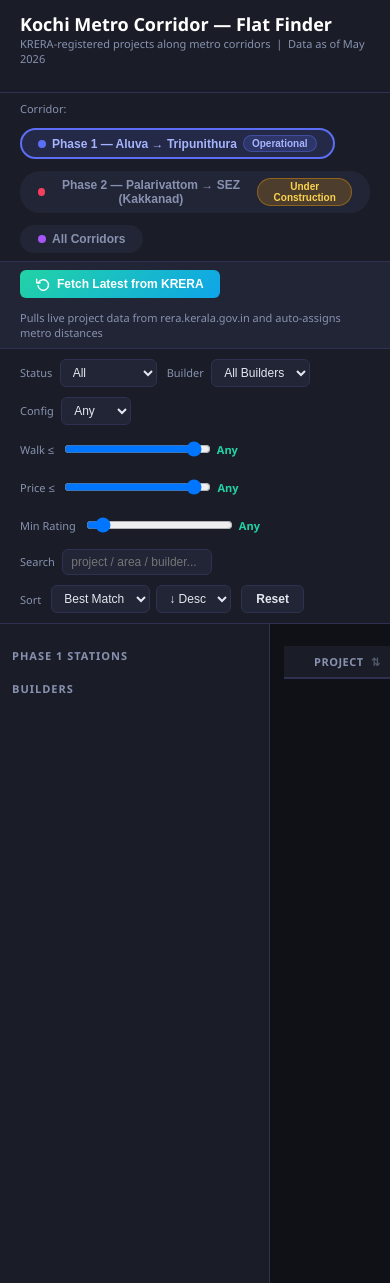
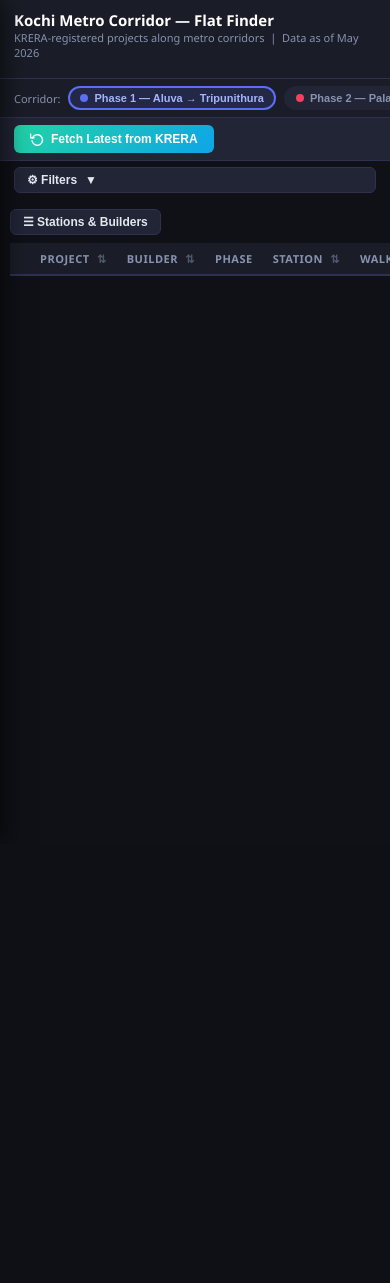
Before and after one commit to thatsmeadarsh/flat-checker, a Python web app: template templates/index.html in a window 390 px wide. After the commit the page ends 276 px from the top, so only its background shows below. Run offline with Jinja, Linux system fonts and the light colour scheme; the template is opened without the code that fills it, so the values that code supplies are empty.

Commit message:
feat: make sidebar a slide-in drawer and filters collapsible on mobile
- Sidebar hidden off-screen on mobile; opens as a full-height drawer via
  "Stations & Builders" button with overlay backdrop
- Auto-closes drawer after selecting a station or builder
- Filter controls start collapsed on mobile with a toggle button, laid out
  in a 2-column grid to avoid horizontal overflow
- Phase bar scrolls horizontally on mobile; phase badges hidden to save space
- Table area scoped with overflow-x: auto so only the table scrolls, not the page

```diff
--- a/templates/index.html
+++ b/templates/index.html
@@ -277,6 +277,124 @@ tbody td { padding: 8px 10px; vertical-align: middle; white-space: nowrap; }
 .ptag.p1 { background: rgba(91,110,245,0.15); color: #a5b4fc; }
 .ptag.p2 { background: rgba(244,63,94,0.15); color: #fda4af; }
 
+/* ── mobile ──────────────────────────────── */
+@media (max-width: 768px) {
+  body { font-size: 12px; }
+
+  header { padding: 10px 14px; gap: 8px; }
+  header h1 { font-size: 15px; }
+  .stats-bar { gap: 8px; margin-left: 0; width: 100%; justify-content: space-between; }
+  .stat .val { font-size: 16px; }
+
+  .phase-bar { padding: 7px 14px; gap: 8px; flex-wrap: nowrap; overflow-x: auto; }
+  .phase-btn { font-size: 11px; padding: 4px 10px; white-space: nowrap; }
+  .phase-badge { display: none; }
+
+  .fetch-bar { padding: 7px 14px; flex-wrap: wrap; }
+  .fetch-info { display: none; }
+
+  .controls {
+    padding: 8px 14px;
+    display: grid;
+    grid-template-columns: 1fr 1fr;
+    gap: 7px;
+  }
+  .controls > div { width: 100%; }
+  .controls select,
+  .controls input[type=text] { width: 100%; }
+  .controls .range-group { width: 100%; }
+  .controls .sort-group { grid-column: 1 / -1; }
+  .controls .btn { grid-column: 1 / -1; width: 100%; }
+  .controls label { display: block; margin-bottom: 2px; }
+
+  /* Sidebar becomes a full-height drawer */
+  .main { height: calc(100vh - var(--header-h, 220px)); position: relative; }
+
+  .sidebar {
+    position: fixed;
+    top: 0; left: 0;
+    width: 280px;
+    height: 100%;
+    z-index: 500;
+    transform: translateX(-100%);
+    transition: transform 0.25s ease;
+    box-shadow: 4px 0 24px rgba(0,0,0,0.6);
+  }
+  .sidebar.open { transform: translateX(0); }
+
+  .sidebar-overlay {
+    display: none;
+    position: fixed;
+    inset: 0;
+    background: rgba(0,0,0,0.55);
+    z-index: 499;
+  }
+  .sidebar-overlay.visible { display: block; }
+
+  .table-area { overflow-x: auto; padding: 10px; width: 100%; }
+
+  /* Sticky station toggle button */
+  .mobile-sidebar-btn {
+    display: flex;
+    align-items: center;
+    gap: 6px;
+    background: var(--surface2);
+    border: 1px solid var(--border);
+    color: var(--text);
+    border-radius: 6px;
+    padding: 5px 12px;
+    font-size: 12px;
+    font-weight: 600;
+    cursor: pointer;
+    white-space: nowrap;
+  }
+
+  /* Sidebar close button */
+  .sidebar-close {
+    display: flex;
+    align-items: center;
+    justify-content: space-between;
+    padding: 10px 14px 6px;
+    border-bottom: 1px solid var(--border);
+    margin-bottom: 4px;
+  }
+  .sidebar-close-btn {
+    background: none;
+    border: none;
+    color: var(--muted);
+    font-size: 20px;
+    cursor: pointer;
+    line-height: 1;
+    padding: 2px 6px;
+  }
+  .sidebar-close-label { font-size: 12px; font-weight: 700; color: var(--text); }
+
+  /* Collapse filters */
+  .controls-toggle {
+    display: flex;
+    align-items: center;
+    gap: 8px;
+    background: var(--surface2);
+    border: 1px solid var(--border);
+    color: var(--text);
+    border-radius: 6px;
+    padding: 5px 12px;
+    font-size: 12px;
+    font-weight: 600;
+    cursor: pointer;
+    margin: 6px 14px;
+    width: calc(100% - 28px);
+  }
+  .controls.collapsed { display: none; }
+}
+
+@media (min-width: 769px) {
+  .mobile-sidebar-btn { display: none; }
+  .controls-toggle { display: none; }
+  .sidebar-overlay { display: none !important; }
+  .sidebar-close { display: none; }
+}
+
 /* notification toast */
 .toast {
   position: fixed;
@@ -344,8 +462,11 @@ tbody td { padding: 8px 10px; vertical-align: middle; white-space: nowrap; }
   </div>
 </div>
 
+<!-- Mobile filter toggle -->
+<button class="controls-toggle" id="controlsToggle" onclick="toggleControls()">⚙ Filters <span id="controlsArrow">▼</span></button>
+
 <!-- Filter controls -->
-<div class="controls">
+<div class="controls" id="controlsPanel">
   <div>
     <label>Status</label>
     <select id="fStatus">
@@ -407,15 +528,24 @@ tbody td { padding: 8px 10px; vertical-align: middle; white-space: nowrap; }
   <button class="btn secondary" onclick="resetFilters()">Reset</button>
 </div>
 
+<div class="sidebar-overlay" id="sidebarOverlay" onclick="closeSidebar()"></div>
+
 <div class="main">
-  <div class="sidebar">
+  <div class="sidebar" id="sidebar">
+    <div class="sidebar-close">
+      <span class="sidebar-close-label">Metro Stations</span>
+      <button class="sidebar-close-btn" onclick="closeSidebar()">✕</button>
+    </div>
     <h3 id="sidebarPhaseLabel">Phase 1 Stations</h3>
     <div id="stationList"></div>
     <h3 style="margin-top:18px">Builders</h3>
     <div id="builderList"></div>
   </div>
   <div class="table-area">
-    <div class="result-info" id="resultInfo"></div>
+    <div style="display:flex;align-items:center;gap:10px;margin-bottom:8px;flex-wrap:wrap">
+      <button class="mobile-sidebar-btn" onclick="openSidebar()">☰ Stations &amp; Builders</button>
+      <div class="result-info" id="resultInfo" style="margin-bottom:0"></div>
+    </div>
     <table id="mainTable">
       <thead>
         <tr>
@@ -842,8 +972,16 @@ function render() {
   renderStats();
 }
 
-function setStation(s) { activeStation = s; activeBuilder = null; renderSidebar(); renderTable(); renderStats(); }
-function setBuilder(b) { activeBuilder = b; activeStation = null; renderSidebar(); renderTable(); renderStats(); }
+function setStation(s) {
+  activeStation = s; activeBuilder = null;
+  renderSidebar(); renderTable(); renderStats();
+  if (window.innerWidth <= 768) closeSidebar();
+}
+function setBuilder(b) {
+  activeBuilder = b; activeStation = null;
+  renderSidebar(); renderTable(); renderStats();
+  if (window.innerWidth <= 768) closeSidebar();
+}
 
 function populateBuilderDropdown() {
   const builders = [...new Set(PROJECTS.map(p => p.developer).filter(Boolean))].sort();
@@ -973,6 +1111,30 @@ document.querySelectorAll('thead th[data-col]').forEach(th => {
   });
 });
 
+// ── mobile sidebar ────────────────────────────────────────────────────────────
+function openSidebar() {
+  document.getElementById('sidebar').classList.add('open');
+  document.getElementById('sidebarOverlay').classList.add('visible');
+  document.body.style.overflow = 'hidden';
+}
+function closeSidebar() {
+  document.getElementById('sidebar').classList.remove('open');
+  document.getElementById('sidebarOverlay').classList.remove('visible');
+  document.body.style.overflow = '';
+}
+
+// ── mobile filter toggle ──────────────────────────────────────────────────────
+let filtersVisible = window.innerWidth > 768;
+function toggleControls() {
+  filtersVisible = !filtersVisible;
+  document.getElementById('controlsPanel').classList.toggle('collapsed', !filtersVisible);
+  document.getElementById('controlsArrow').textContent = filtersVisible ? '▲' : '▼';
+}
+// On mobile, start collapsed
+if (window.innerWidth <= 768) {
+  document.getElementById('controlsPanel').classList.add('collapsed');
+}
+
 // ── start ─────────────────────────────────────────────────────────────────────
 init();
 </script>
```
